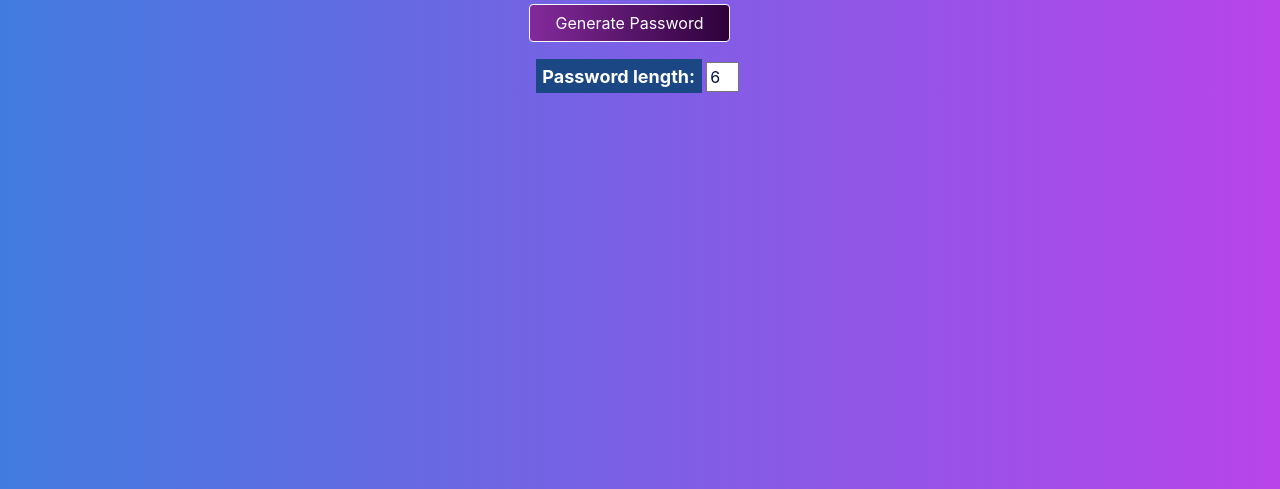
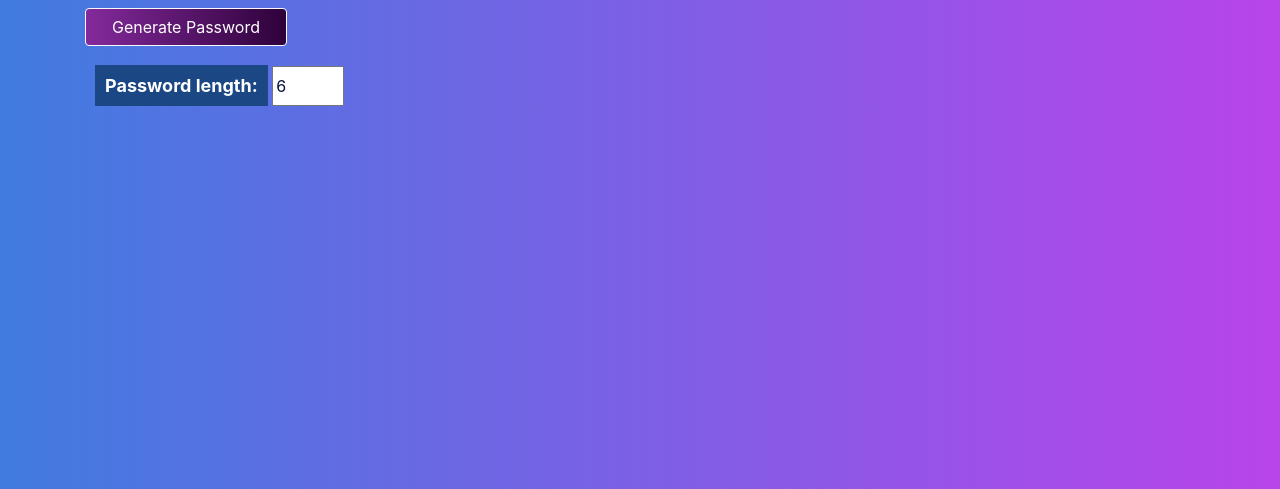
Before and after one commit to CoderRCAman/random-password-generator, a plain HTML site: page index.html in a window 1280 px wide. Shown: the part 311-800 px from the top of the page. Drawn offline with nearby package versions, Linux system fonts and the light colour scheme.

Commit message:
Update main.css

```diff
--- a/main.css
+++ b/main.css
@@ -8,9 +8,6 @@ h1{
    opacity: 0.7 ;
 
 }
-form{
-   margin-left: 40% ;
-}
 .chng_o{
   color: #03113F ;
   text-align: center;
@@ -18,19 +15,19 @@ form{
 }
 .myType{
   margin-top: 1%;
-   width:201px;
+   width: 202px;
    background: linear-gradient(to right ,#842A9C ,#2E013A);
    color: white ;
-   margin-bottom: 3%;
+   margin-bottom: 20px;
 }
 .length_oi{
   font-size: 18px;
-  padding: 1%;
-  margin-left: 1%;
+  padding: 10px;
+  margin-left: 10px;
   background-color: #1B4785 ;
   color: white ;
 }
 .length_oii{
-   width: 5%;
+  height: 40px;
    color: #03113F  ;
 }
```
